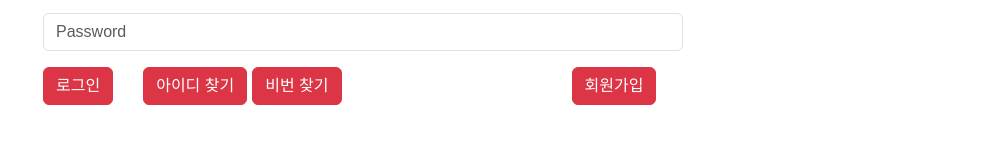
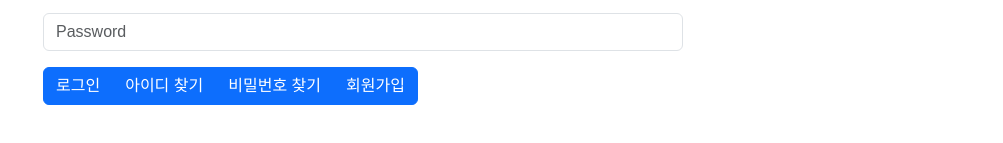
Before and after one commit to gdongjin/hnm, a React (Create React App) app: page /login in a window 1280 px wide. Shown: the part 341-484 px from the top of the page, without its empty margins (277-1280 px from the left). Built offline with nearby package versions, Linux system fonts and the light colour scheme.

Commit message:
2023-09-03

```diff
--- a/src/App.css
+++ b/src/App.css
@@ -156,11 +156,11 @@ body {
   border-radius: 3px;
 }
 
-.login {
+/* .login {
   display: inline-block;
-}
+} */
 
-.Id {
+/* .Id {
   display: inline-block;
   margin-left: 30px;
 }
@@ -172,7 +172,7 @@ body {
 
 .SighUp {
   margin-left: 230px;
-}
+} */
 
 .SighUp-form {
   width: 40em;
@@ -181,4 +181,3 @@ body {
   display: flex;
   justify-content: center;
 }
-/*  */
--- a/src/index.js
+++ b/src/index.js
@@ -4,6 +4,7 @@ import "./index.css";
 import App from "./App";
 import reportWebVitals from "./reportWebVitals";
 import { BrowserRouter } from "react-router-dom";
+import "bootstrap/dist/css/bootstrap.min.css";
 
 const root = ReactDOM.createRoot(document.getElementById("root"));
 root.render(
--- a/src/page/Login.js
+++ b/src/page/Login.js
@@ -1,7 +1,9 @@
 import React from "react";
 import { Container, Form, Button } from "react-bootstrap";
 import { useNavigate } from "react-router-dom";
-//
+import ButtonGroup from "react-bootstrap/ButtonGroup";
+import ToggleButton from "react-bootstrap/ToggleButton";
+
 const Login = ({ setAuthenticate, to }) => {
   console.log("tototo", to);
   const navigate = useNavigate();
@@ -16,6 +18,7 @@ const Login = ({ setAuthenticate, to }) => {
     setAuthenticate(false);
     navigate("/SighUp");
   };
+
   return (
     <Container className="login-area">
       <Form className="login-form" onSubmit={login}>
@@ -29,22 +32,21 @@ const Login = ({ setAuthenticate, to }) => {
           <Form.Control type="password" placeholder="Password" />
         </Form.Group>
 
-        <Button className="login" variant="danger" type="submit">
-          로그인
-        </Button>
-        <span>
-          <Button className="Id" variant="danger" type="submit">
-            아이디 찾기
-          </Button>
-          <Button className="PassWord" variant="danger" type="submit">
-            비번 찾기
-          </Button>
-        </span>
-        <span>
-          <Button className="SighUp" variant="danger" onClick={goToSignUp}>
+        <ButtonGroup aria-label="First_Group">
+          <Button variant="primary">로그인</Button>
+          <ButtonGroup aria-label="Second group" className="ml-2">
+            <Button variant="primary">아이디 찾기</Button>
+            <Button variant="primary">비밀번호 찾기</Button>
+          </ButtonGroup>
+          <Button
+            aria-label="Third group"
+            className="ml-2"
+            variant="primary"
+            onClick={goToSignUp}
+          >
             회원가입
           </Button>
-        </span>
+        </ButtonGroup>
       </Form>
     </Container>
   );
```
